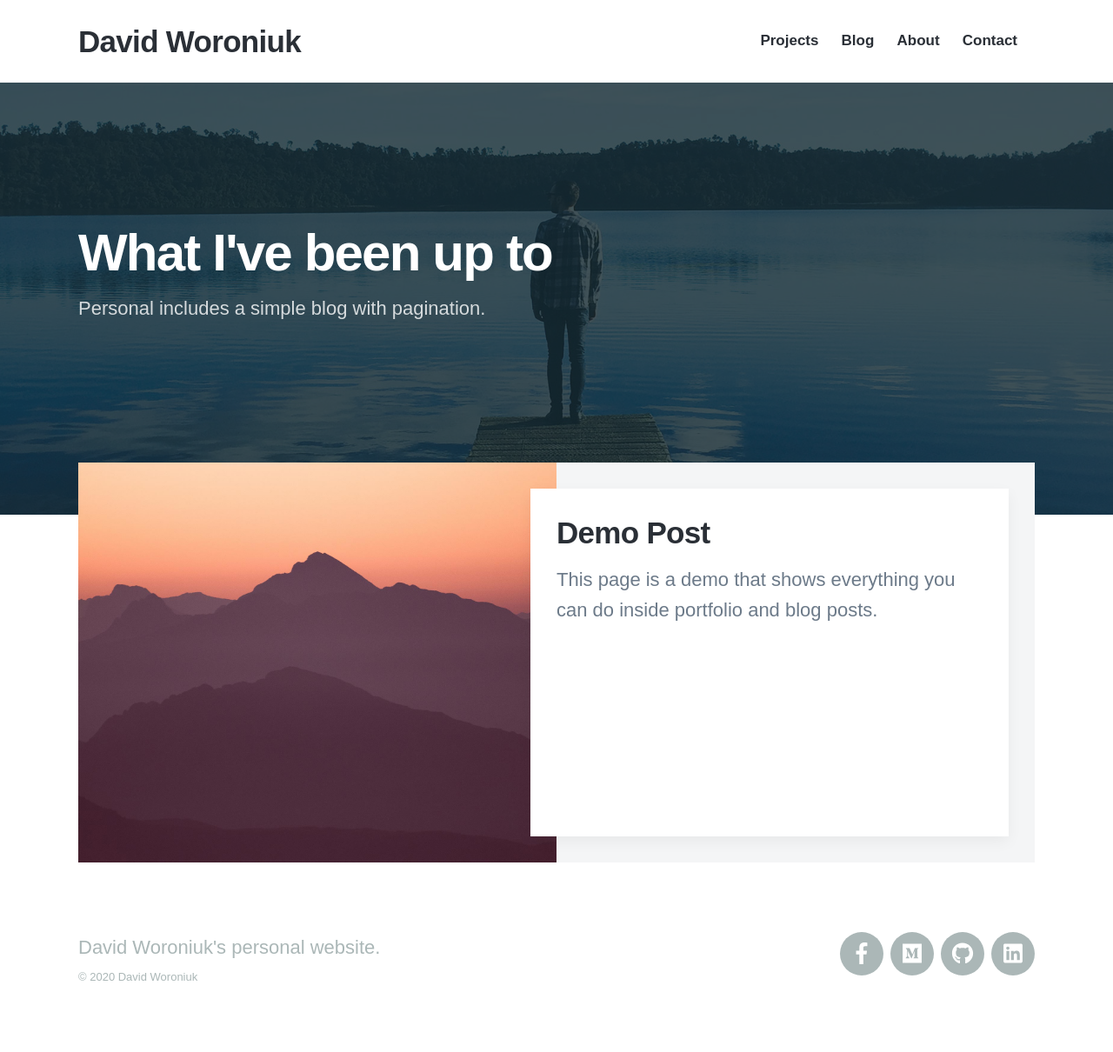
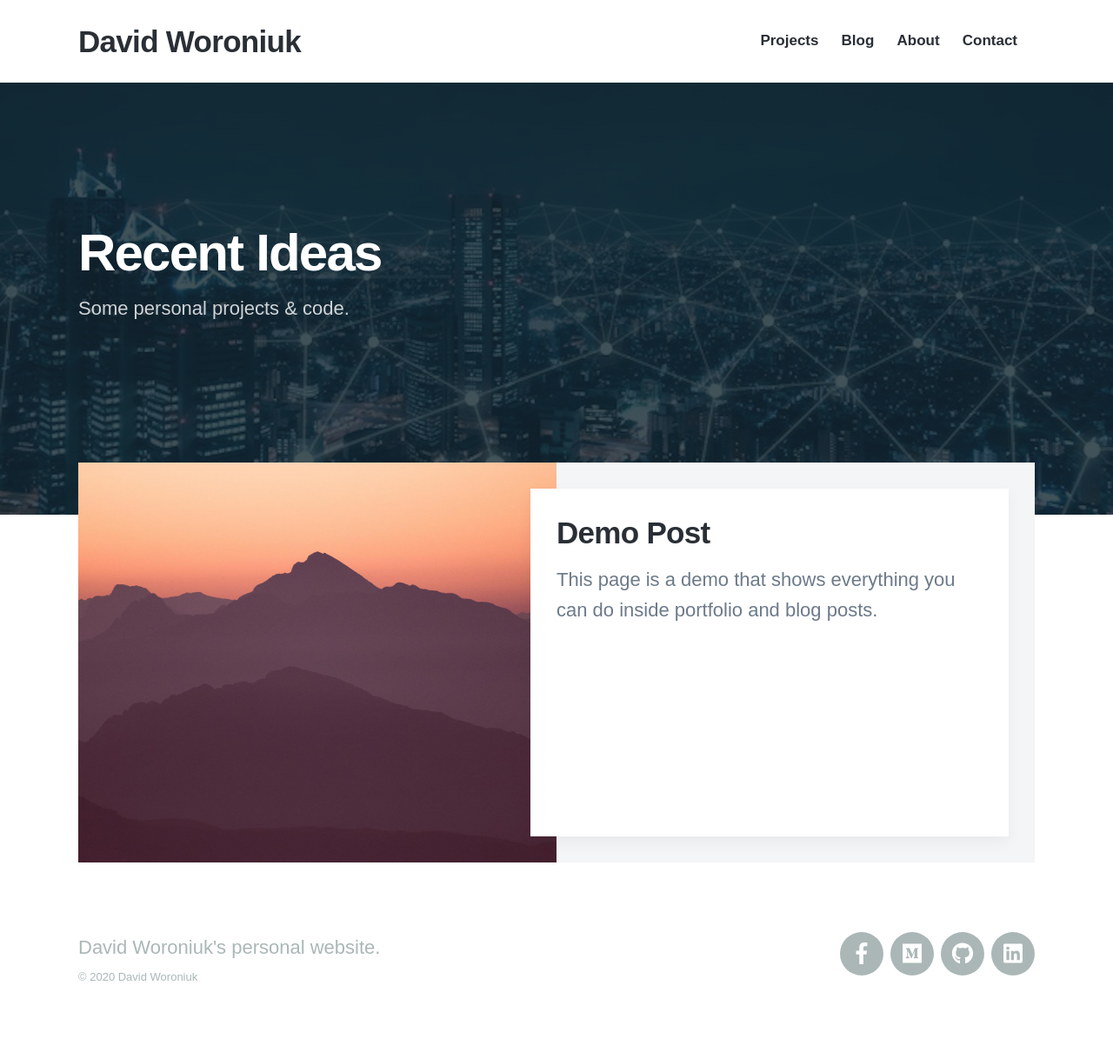
Before and after one commit to David-Woroniuk/Personal-Website, a Jekyll site: the page built from blog/index.html, in a window 1280 px wide. Shown: the whole page at 87% size. Built offline with Jekyll 4.4.1, drawn with Linux system fonts in a browser that asks for light colours; nearby versions of some CDN libraries; some web fonts are replaced; the list of posts is cut into pages by our own code.

Commit message:
Update index.html

```diff
--- a/blog/index.html
+++ b/blog/index.html
@@ -1,8 +1,8 @@
 ---
 layout: default
-title: Blog
-description: Personal includes a simple blog with pagination.
-featured_image: /images/demo/blog.jpg
+title: Recent Ideas
+description: Some personal projects & code.
+featured_image: /images/demo/Website2.jpg
 ---
 
 <section class="hero hero--single">
@@ -13,8 +13,8 @@ featured_image: /images/demo/blog.jpg
 
 	<div class="wrap">
 
-		<h1>What I've been up to</h1>
-		<p>Personal includes a simple blog with pagination.</p>
+		<h1>Recent Ideas</h1>
+		<p>Some personal projects & code.</p>
 
 	</div>
 
```
